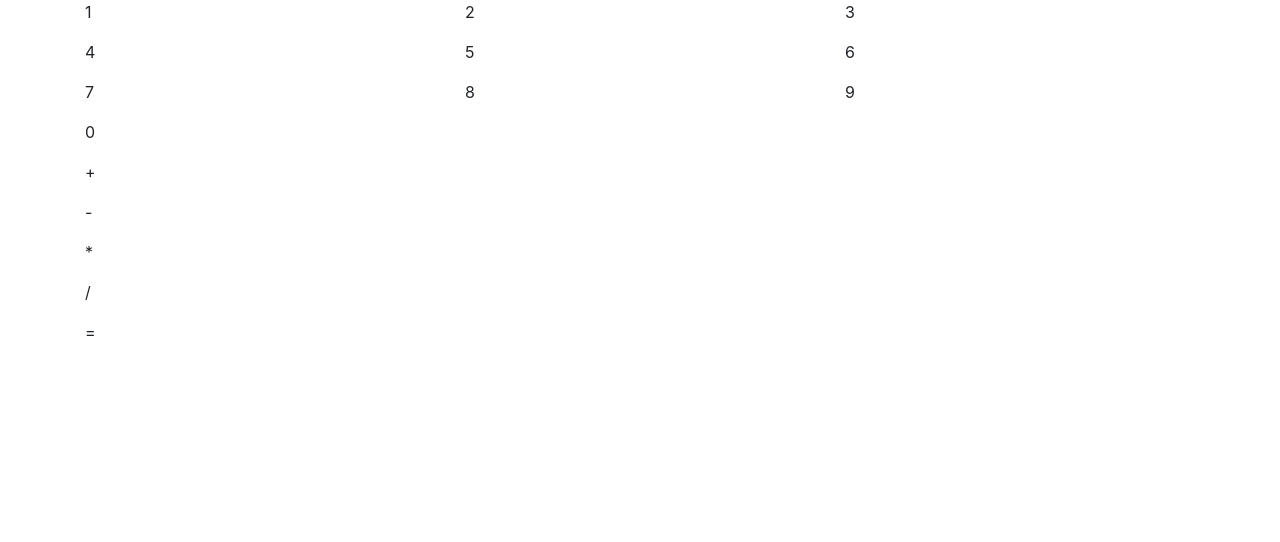
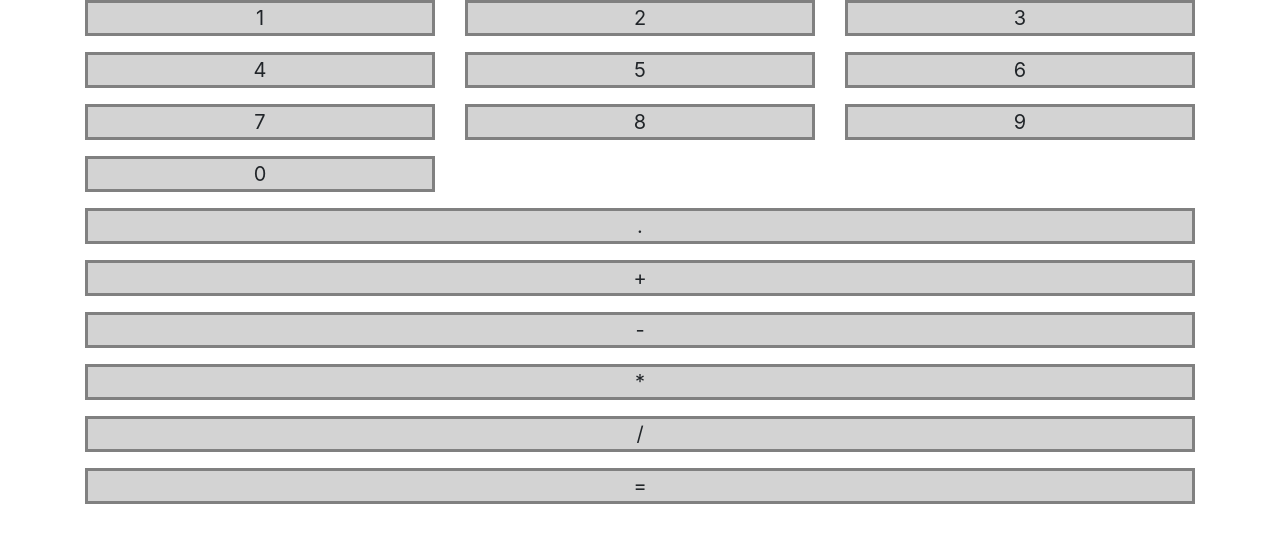
Before and after one commit to step818/calculator-2, a plain HTML site: page index.html in a window 1280 px wide. Drawn offline with nearby package versions, Linux system fonts and the light colour scheme.

Commit message:
add style to calculator buttons, add decimal functionality

```diff
--- a/css/styles.css
+++ b/css/styles.css
@@ -0,0 +1,20 @@
+.numbers {
+  border: solid 3px gray;
+  font-size: 20px;
+  background-color: lightgray;
+  text-align: center;
+}
+
+.operators {
+  border: solid 3px gray;
+  font-size: 20px;
+  background-color: lightgray;
+  text-align: center;
+}
+
+#equals {
+  border: solid 3px gray;
+  font-size: 20px;
+  background-color: lightgray;
+  text-align: center;
+}
--- a/index.html
+++ b/index.html
@@ -48,6 +48,7 @@
           <p class="numbers">0</p>
         </div>
       </div>
+          <p class="numbers">.</p>
           <p class="operators" id ="add">+</p>
           <p class="operators" id ="subtract">-</p>
           <p class="operators" id ="multiply">*</p>
--- a/js/scripts.js
+++ b/js/scripts.js
@@ -8,14 +8,14 @@ $(function() {
 
   $('.operators').click(function() {
     console.log(this.innerText);
-    var thisNumber = parseInt(currentDigits.join(''));
+    var thisNumber = parseFloat(currentDigits.join(''));
     equation.push(thisNumber);
     currentDigits = [];
     equation.push(this.innerText);
   });
 
   $('#equals').click(function() {
-    var thisNumber = parseInt(currentDigits.join(''));
+    var thisNumber = parseFloat(currentDigits.join(''));
     equation.push(thisNumber);
     currentDigits = [];
     var answer = equation[0];
```
